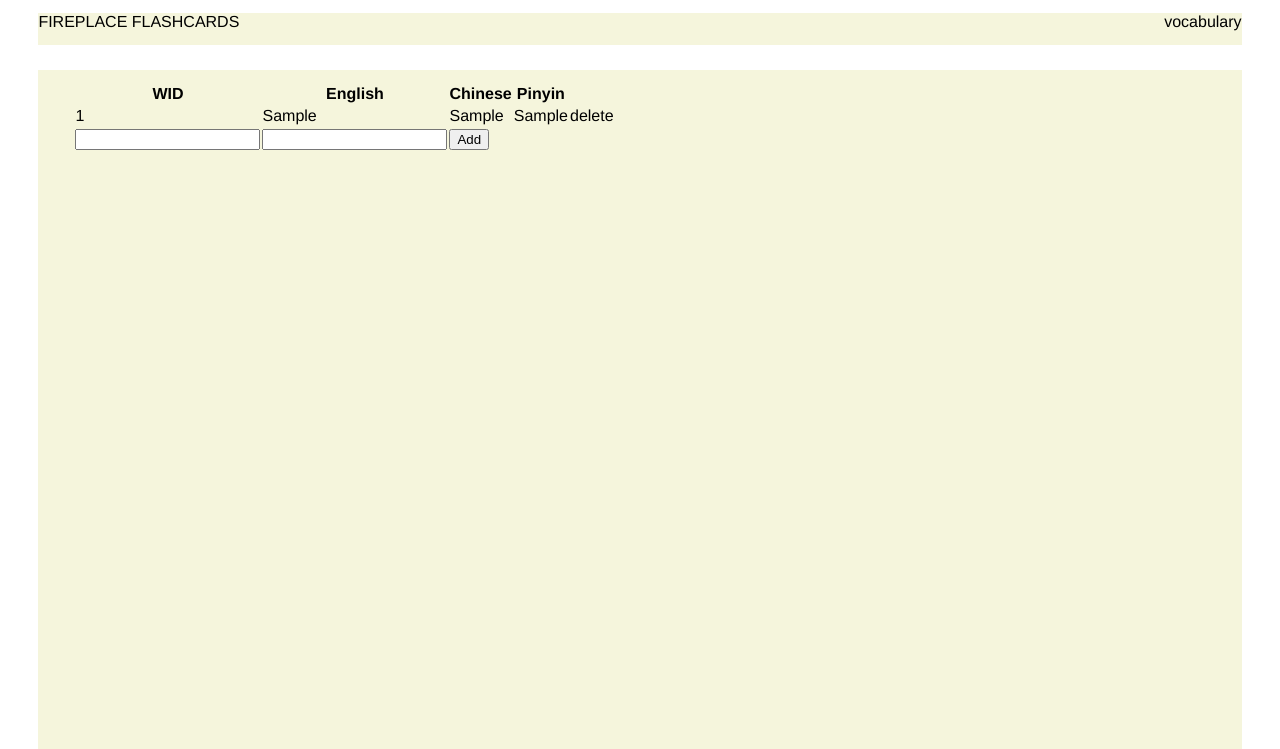
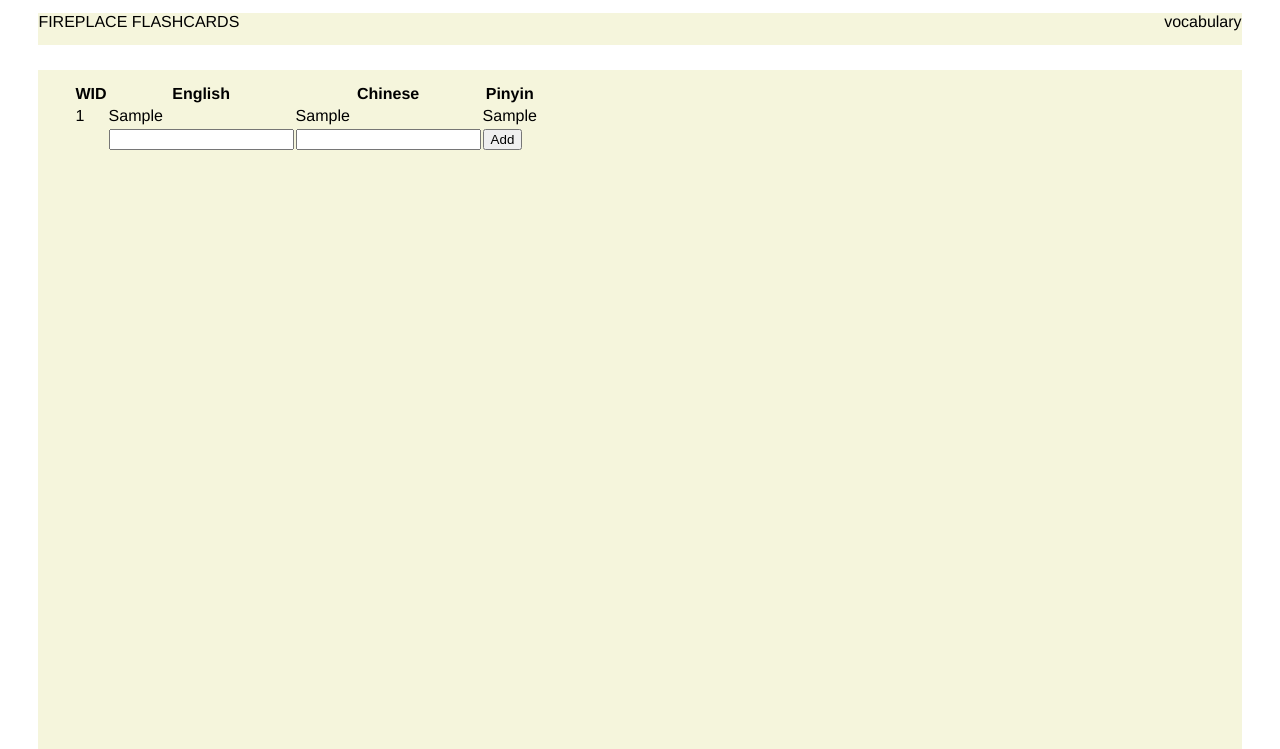
Before and after one commit to fireplacetv/flashcards, a Flask app: page /vocabulary in a window 1280 px wide. Shown: the top 749 px of the page. Run offline with Flask 2, Linux system fonts and the light colour scheme; tables that the repository leaves empty hold one stand-in row (values such as "Sample post"); parts of the project's set-up code (start-up, migrations or seed data) failed here and were passed over.

Commit message:
fix vocabulary page

```diff
--- a/templates/vocabulary.html
+++ b/templates/vocabulary.html
@@ -15,11 +15,12 @@
     <td><a href="">{{ word.english }}</a></td>
     <td><a href="">{{ word.chinese }}</a></td>
     <td><a href="">{{ word.pinyin }}</a></td>
-    <td><a href="">delete</a></td>
+    <!-- <td><a href="">delete</a></td> -->
   </tr>
 {% endfor %}
   <tr>
     <form method="POST" action="/vocabulary">
+    <td>
     {{ form.hidden_tag() }}
     <td>
       <div class="form-group">
```
